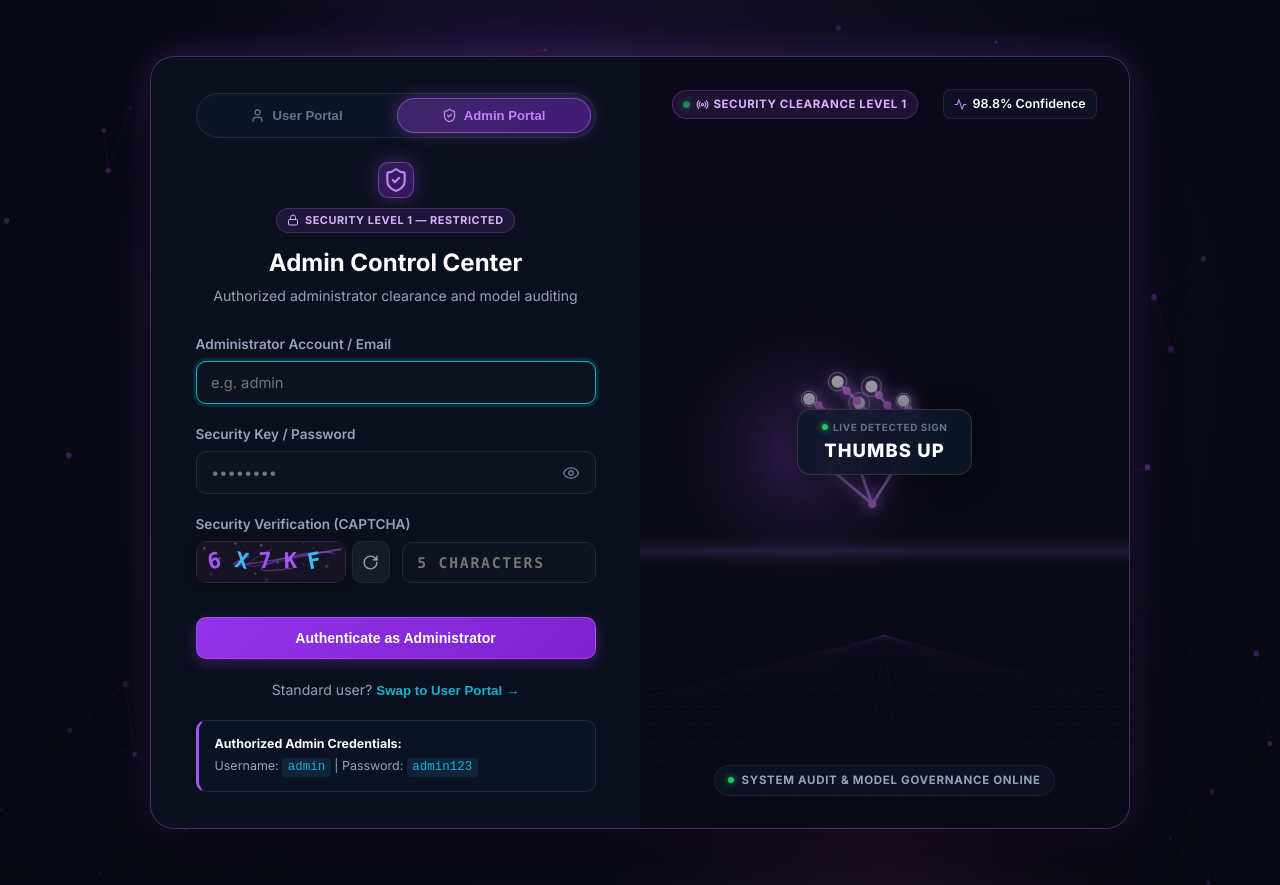
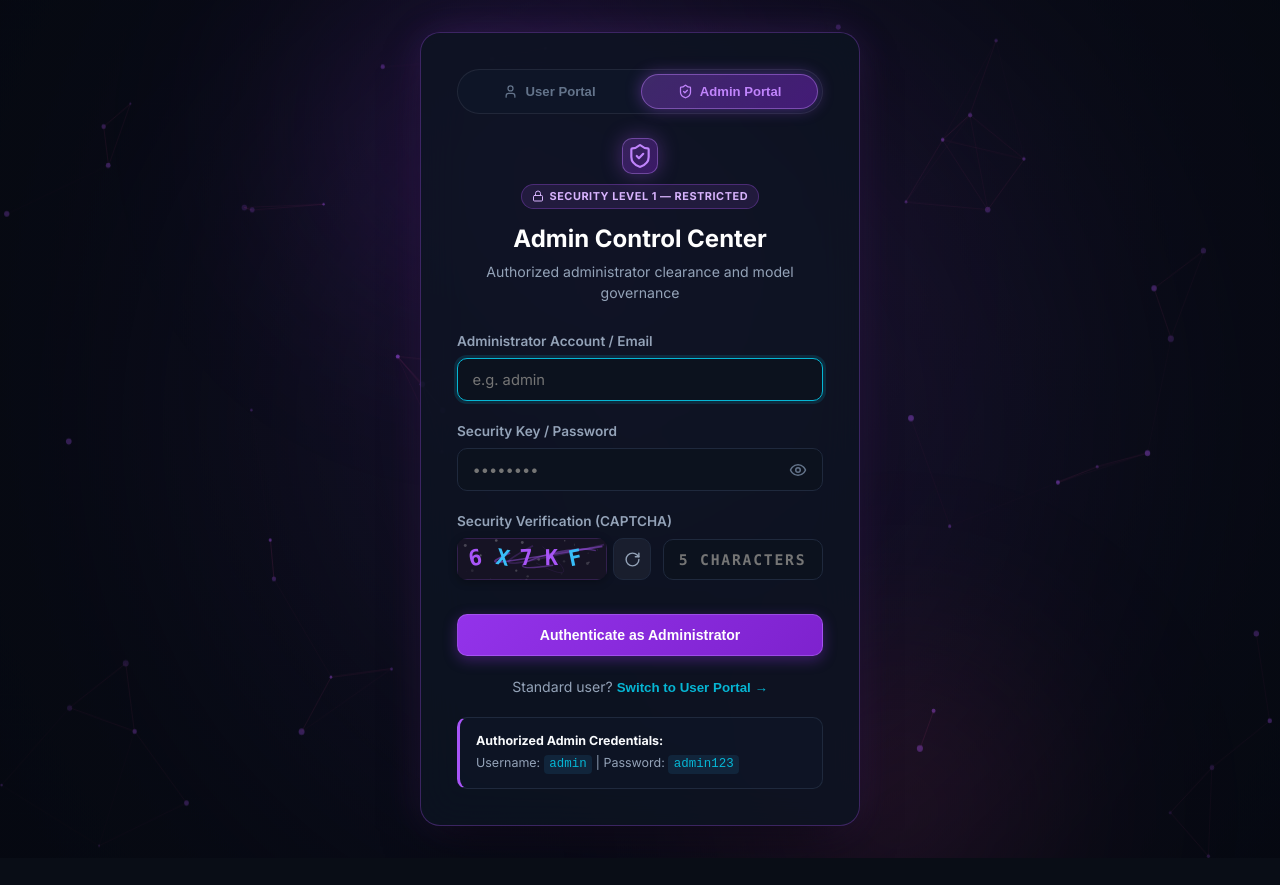
Before and after one commit to VTU27511/GestureAI, a React (Vite) app in the folder frontend/: page /admin/login in a window 1280 px wide. After the commit the page ends 858 px from the top, so only its background shows below. Built offline with nearby package versions, Linux system fonts and the light colour scheme.

Commit message:
Remove side video panel; keep clean centered glassmorphic login card with smooth portal switcher

```diff
--- a/frontend/src/pages/auth/LoginPage.tsx
+++ b/frontend/src/pages/auth/LoginPage.tsx
@@ -1,10 +1,9 @@
 import React, { useState, useEffect } from 'react';
 import { Link, useNavigate, useLocation } from 'react-router-dom';
 import { useAuth } from '../../hooks/useAuth';
-import { HandMetal, ShieldCheck, AlertCircle, Eye, EyeOff, User as UserIcon, Lock, ArrowRightLeft } from 'lucide-react';
+import { HandMetal, ShieldCheck, AlertCircle, Eye, EyeOff, User as UserIcon, Lock } from 'lucide-react';
 import { MotionBackground } from '../../components/MotionBackground';
 import { Captcha } from '../../components/Captcha';
-import { CyberMotionVideo } from '../../components/CyberMotionVideo';
 
 interface LoginPageProps {
   initialMode?: 'user' | 'admin';
@@ -40,13 +39,12 @@ export const LoginPage: React.FC<LoginPageProps> = ({ initialMode }) => {
 
   const isAdmin = portalMode === 'admin';
 
-  const handleSwap = () => {
+  const handleSwap = (targetMode: 'user' | 'admin') => {
+    if (portalMode === targetMode) return;
     setError(null);
     setCaptchaInput('');
-    const newMode = isAdmin ? 'user' : 'admin';
-    setPortalMode(newMode);
-    // Optionally update URL history without full reload
-    window.history.replaceState(null, '', newMode === 'admin' ? '/admin/login' : '/login');
+    setPortalMode(targetMode);
+    window.history.replaceState(null, '', targetMode === 'admin' ? '/admin/login' : '/login');
   };
 
   const handleSubmit = async (e: React.FormEvent) => {
@@ -73,7 +71,7 @@ export const LoginPage: React.FC<LoginPageProps> = ({ initialMode }) => {
       if (isAdmin) {
         if (user.role !== 'ADMIN') {
           logout();
-          setError('Access Denied: Administrator clearance required. Please swap to the User Portal.');
+          setError('Access Denied: Administrator clearance required. Please switch to the User Portal.');
           setLoading(false);
           return;
         }
@@ -102,27 +100,18 @@ export const LoginPage: React.FC<LoginPageProps> = ({ initialMode }) => {
 
   return (
     <div className="auth-wrapper">
-      {/* Dynamic Background Particle Field */}
+      {/* Dynamic Background Particle & Wave Field */}
       <MotionBackground variant={portalMode} />
 
-      {/* Main Sliding Swap Container */}
-      <div className={`auth-swap-container ${isAdmin ? 'swapped-admin' : 'swapped-user'}`}>
+      {/* Centered Glassmorphic Authentication Card */}
+      <div className={`auth-card ${isAdmin ? 'admin-auth-card' : ''}`}>
 
-        {/* Panel 1: Cyber Motion Video Showcase */}
-        <div className="swap-panel swap-video-panel">
-          <CyberMotionVideo portalMode={portalMode} onSwapPortal={handleSwap} />
-        </div>
-
-        {/* Panel 2: Interactive Login Form */}
-        <div className="swap-panel swap-form-panel">
-          <div className="auth-card-inner">
-
-            {/* Top Sliding Pill Switcher */}
+        {/* Top Smooth Pill Switcher */}
         <div className="portal-pill-switcher">
           <button
             type="button"
             className={`pill-option ${!isAdmin ? 'active pill-user' : ''}`}
-                onClick={() => portalMode !== 'user' && handleSwap()}
+            onClick={() => handleSwap('user')}
           >
             <UserIcon size={15} />
             <span>User Portal</span>
@@ -131,18 +120,18 @@ export const LoginPage: React.FC<LoginPageProps> = ({ initialMode }) => {
           <button
             type="button"
             className={`pill-option ${isAdmin ? 'active pill-admin' : ''}`}
-                onClick={() => portalMode !== 'admin' && handleSwap()}
+            onClick={() => handleSwap('admin')}
           >
             <ShieldCheck size={15} />
             <span>Admin Portal</span>
           </button>
         </div>
 
-            {/* Header */}
+        {/* Dynamic Header */}
         <div className="auth-header">
           <div
             className={`brand-icon ${isAdmin ? 'admin-brand-icon' : ''}`}
-                style={{ margin: '0 auto' }}
+            style={{ margin: '0 auto', transition: 'all 0.35s ease' }}
           >
             {isAdmin ? <ShieldCheck size={26} /> : <HandMetal size={24} />}
           </div>
@@ -159,7 +148,7 @@ export const LoginPage: React.FC<LoginPageProps> = ({ initialMode }) => {
           </h2>
           <p className="auth-subtitle">
             {isAdmin
-                  ? 'Authorized administrator clearance and model auditing'
+              ? 'Authorized administrator clearance and model governance'
               : 'Sign in to train gestures and recognize hand signs in real time'}
           </p>
         </div>
@@ -246,10 +235,10 @@ export const LoginPage: React.FC<LoginPageProps> = ({ initialMode }) => {
               Standard user?{' '}
               <button
                 type="button"
-                    onClick={handleSwap}
+                onClick={() => handleSwap('user')}
                 style={{ background: 'none', border: 'none', color: 'var(--accent-cyan)', fontWeight: 600, cursor: 'pointer', padding: 0 }}
               >
-                    Swap to User Portal →
+                Switch to User Portal →
               </button>
             </>
           ) : (
@@ -274,8 +263,5 @@ export const LoginPage: React.FC<LoginPageProps> = ({ initialMode }) => {
 
       </div>
     </div>
-
-      </div>
-    </div>
   );
 };
```
Lines whose indentation alone changed are shown as unchanged.
